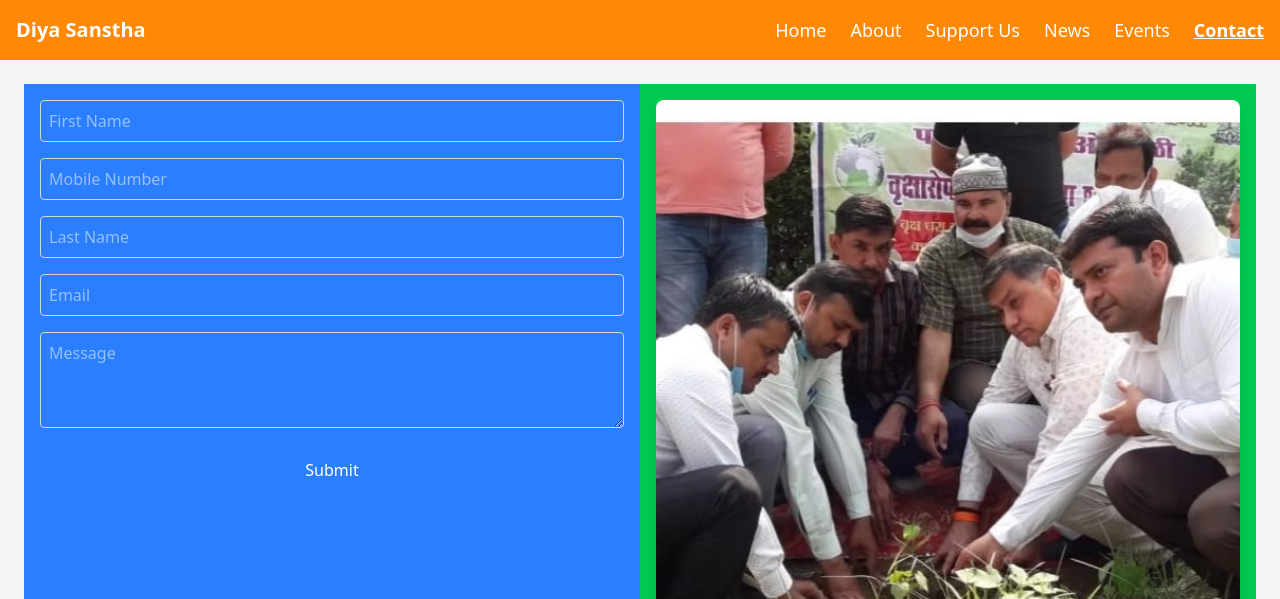
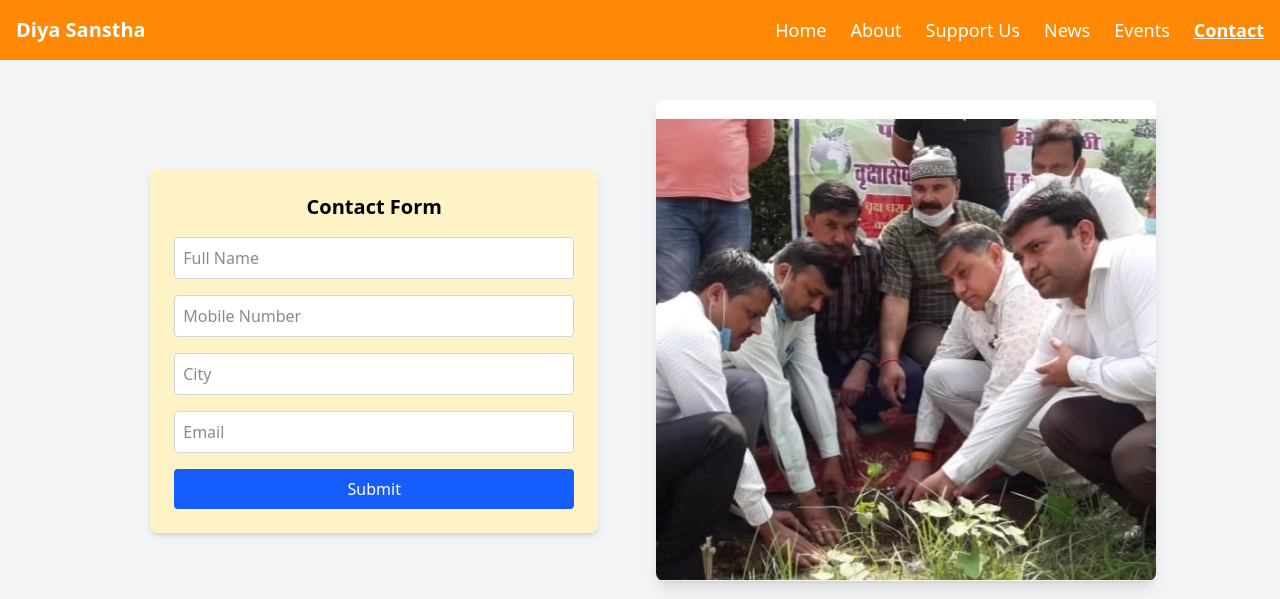
Before and after one commit to NeerajKumar123/diya_front_end, a React (Vite) app: page /contact in a window 1280 px wide. Shown: the top 599 px of the page. Built offline with nearby package versions, Linux system fonts and the light colour scheme; grey boxes are pictures that could not be loaded.

Commit message:
contact us form added

```diff
--- /dev/null
+++ b/src/molecules/ContactUsForm.jsx
@@ -0,0 +1,96 @@
+import { useState } from "react";
+
+function ContactForm() {
+    const [formData, setFormData] = useState({
+        fullName: "",
+        mobile: "",
+        email: "",
+        dateCreated: "",
+    });
+    const [error, setError] = useState("");
+    const [success, setSuccess] = useState(false);
+
+    const handleChange = (e) => {
+        setFormData({ ...formData, [e.target.name]: e.target.value });
+    };
+
+    const validateForm = () => {
+        if (!formData.fullName.trim()) return "Full Name is required";
+        if (!/^\d{10}$/.test(formData.mobile)) return "Enter a valid 10-digit mobile number";
+        if (!/^[a-zA-Z0-9._%+-]+@[a-zA-Z0-9.-]+\.[a-zA-Z]{2,}$/.test(formData.email)) return "Enter a valid email";
+        return "";
+    };
+
+    const handleSubmit = async (e) => {
+        e.preventDefault();
+        const validationError = validateForm();
+        if (validationError) {
+            setError(validationError);
+            return;
+        }
+        setError("");
+        try {
+            const response = await fetch(
+                "https://script.google.com/macros/s/AKfycbwB7wqJNALTGKFva3QK_w0h57f118AAN77dBOr78ye_-jm8N8ISQdfgrOvRT0FnL8Va/exec", // Replace with your actual URL
+                {
+                    method: "POST",
+                    headers: { "Content-Type": "application/json" },
+                    body: JSON.stringify(formData),
+                    mode: "no-cors"
+                }
+            );
+            setSuccess(true);
+            setFormData({ fullName: "", mobile: "", email: "" });
+        } catch (err) {
+            setError("Network error. Please try again.");
+        }
+    };
+
+    return (
+        <div className="max-w-md mx-auto shadow-md rounded-lg p-6 mt-5 bg-amber-100">
+            <h2 className="text-xl font-semibold mb-4 text-black">Contact Form</h2>
+            {error && <p className="text-red-500 mb-3">{error}</p>}
+            {success && <p className="text-green-500 mb-3">Form submitted successfully!</p>}
+            <form onSubmit={handleSubmit} className="space-y-4">
+                <input
+                    type="text"
+                    name="fullName"
+                    placeholder="Full Name"
+                    value={formData.fullName}
+                    onChange={handleChange}
+                    className="w-full border border-gray-300 p-2 rounded text-gray-900 bg-white focus:outline-none focus:ring-2 focus:ring-blue-500"
+                />
+                <input
+                    type="text"
+                    name="mobile"
+                    placeholder="Mobile Number"
+                    value={formData.mobile}
+                    onChange={handleChange}
+                    className="w-full border border-gray-300 p-2 rounded text-gray-900 bg-white focus:outline-none focus:ring-2 focus:ring-blue-500"
+                />
+                <input
+                    type="text"
+                    name="city"
+                    placeholder="City"
+                    value={formData.city}
+                    onChange={handleChange}
+                    className="w-full border border-gray-300 p-2 rounded text-gray-900 bg-white focus:outline-none focus:ring-2 focus:ring-blue-500"
+                />
+                <input
+                    type="email"
+                    name="email"
+                    placeholder="Email"
+                    value={formData.email}
+                    onChange={handleChange}
+                    className="w-full border border-gray-300 p-2 rounded text-gray-900 bg-white focus:outline-none focus:ring-2 focus:ring-blue-500"
+                />
+                <button type="submit" className="bg-blue-600 text-white p-2 rounded w-full hover:bg-blue-700">
+                    Submit
+                </button>
+            </form>
+        </div>
+
+    );
+}
+
+export default ContactForm;
--- /dev/null
+++ b/src/molecules/ContactUsForm2.jsx
@@ -0,0 +1,22 @@
+import React from "react";
+
+const ContactUsForm = () => {
+  return (
+    <div className="flex justify-center items-center min-h-screen bg-gray-100">
+      <iframe
+        src="https://forms.gle/ERLzEdsdTWF4cLyw6"
+        width="640"
+        height="800"
+        frameBorder="0"
+        marginHeight="0"
+        marginWidth="0"
+        className="w-full max-w-2xl border rounded-lg shadow-lg"
+      >
+        Loading…
+      </iframe>
+
+    </div>
+  );
+};
+
+export default ContactUsForm;
--- a/src/screens/Contact.jsx
+++ b/src/screens/Contact.jsx
@@ -1,25 +1,17 @@
 
 import bgImage from '../assets/test0.png';
 import MapView from '../molecules/MapView';
+import ContactUsForm from "../molecules/ContactUsForm";
 
 const Contact = () => {
   return (
     <div className="min-h-screen flex flex-col items-center text-center p-6 bg-gray-100">
-      <div className="flex">
-        <div className="w-1/2 bg-blue-500 p-4 text-white text-center">
-          <form className="space-y-4">
-            <input type="text" placeholder="First Name" className="w-full p-2 border border-gray-300 rounded" />
-            <input type="tel" placeholder="Mobile Number" className="w-full p-2 border border-gray-300 rounded" />
-            <input type="text" placeholder="Last Name" className="w-full p-2 border border-gray-300 rounded" />
-            <input type="email" placeholder="Email" className="w-full p-2 border border-gray-300 rounded" />
-            <textarea placeholder="Message" className="w-full p-2 border border-gray-300 rounded h-24"></textarea>
-            <button type="submit" className="w-full bg-blue-500 text-white p-2 rounded hover:bg-blue-600">
-              Submit
-            </button>
-          </form>
+      <div className="flex justify-center items-center">
+        <div className="w-1/2 p-4 text-white text-center">
+        <ContactUsForm/>
         </div>
-        <div className="w-1/2 bg-green-500 p-4 text-white text-center">
-          <img src={bgImage} alt="Sample" className="w-full h-auto rounded-lg shadow-lg" />
+        <div className="w-1/2 p-4 text-white text-center">
+          <img src={bgImage} alt="Sample" className="w-full rounded-lg shadow-lg" />
         </div>
       </div>
       <p className="">
```
